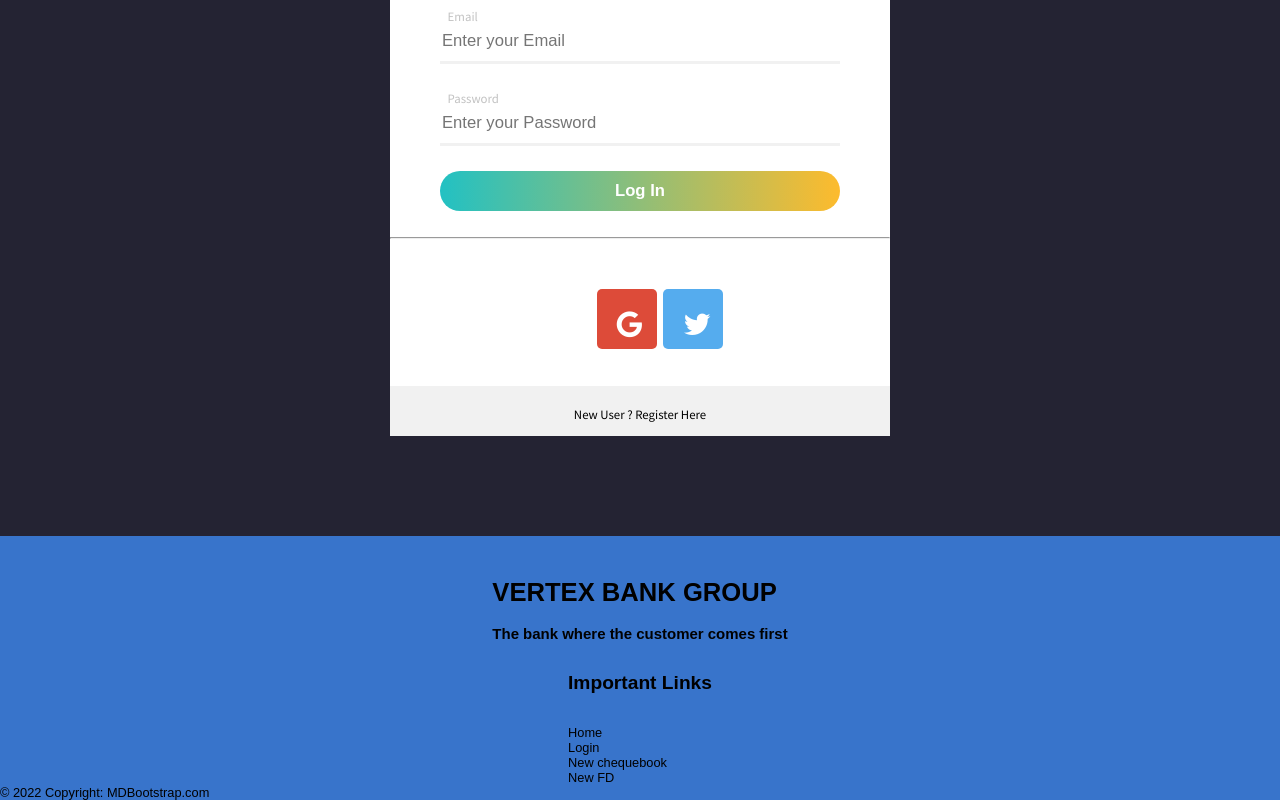
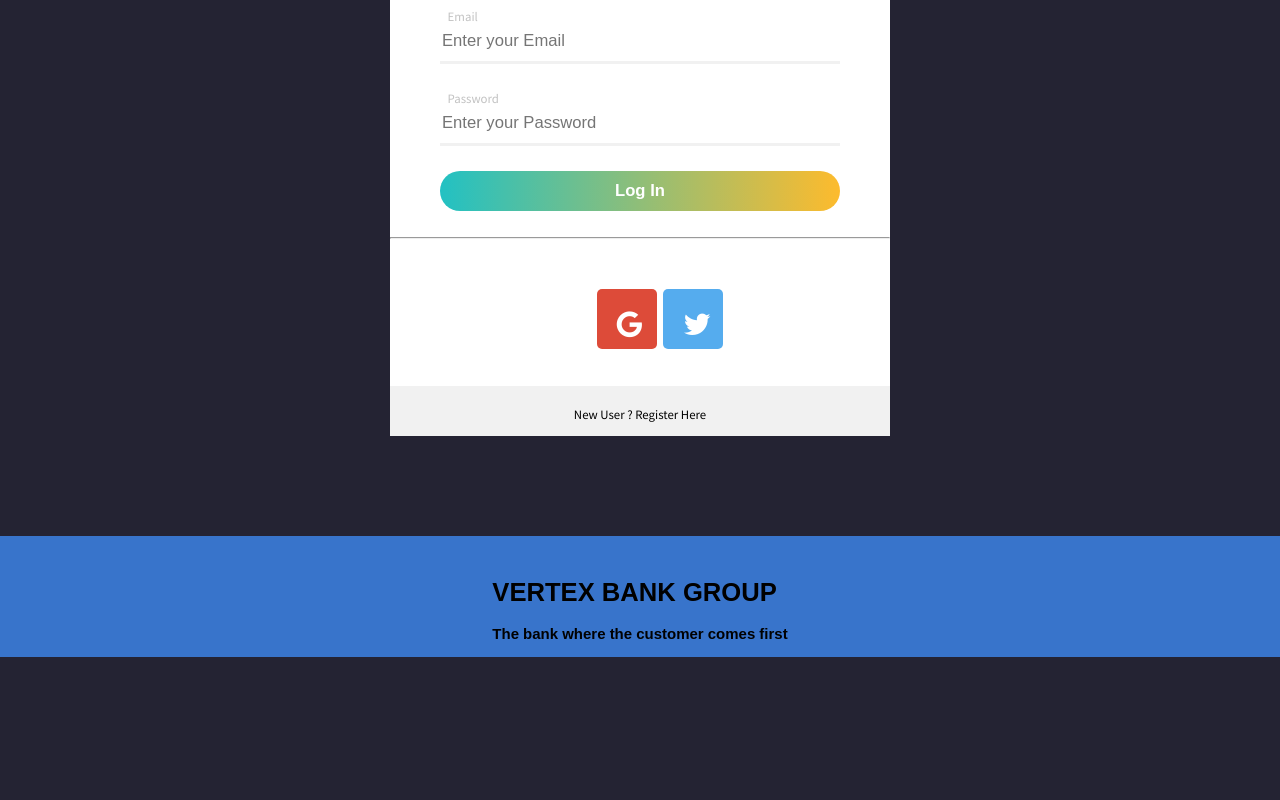
Before and after one commit to madalatrivedh20/Online-Banking-Capstone, a React (Create React App) app: page /login in a window 1280 px wide. Shown: the part 459-1259 px from the top of the page. After the commit the page ends 1116 px from the top, so only its background shows below. Built offline with nearby package versions, Linux system fonts and the light colour scheme; data requests are answered from the project's data file.

Commit message:
cleaned the footer

```diff
--- a/src/components/Footer.js
+++ b/src/components/Footer.js
@@ -6,36 +6,14 @@ const Footer = () => {
         <MDBFooter color="blue" className="footer">
             <MDBContainer fluid className="text-center text-md-left">
                 <MDBRow>
-                    <MDBCol md="6">
+                    <MDBCol md="12">
                         <h1 className="title">VERTEX BANK GROUP</h1>
                         <h3>
                             The bank where the customer comes first
                         </h3>
                     </MDBCol>
-                    <MDBCol md="6">
-                        <h2 className="title">Important Links</h2>
-                        <ul className="footer-ul">
-                            <li className="list-unstyled">
-                                <a href="/">Home</a>
-                            </li>
-                            <li className="list-unstyled">
-                                <a href="/login">Login</a>
-                            </li>
-                            <li className="list-unstyled">
-                                <a href="/newcheckbook">New chequebook</a>
-                            </li>
-                            <li className="list-unstyled">
-                                <a href="/newfd">New FD</a>
-                            </li>
-                        </ul>
-                    </MDBCol>
                 </MDBRow>
             </MDBContainer>
-            <div className="center footer-copyright text-center py-3">
-                <MDBContainer fluid>
-                    &copy; {new Date().getFullYear()} Copyright: <a href="https://www.mdbootstrap.com"> MDBootstrap.com </a>
-                </MDBContainer>
-            </div>
         </MDBFooter>
     );
 };
```
